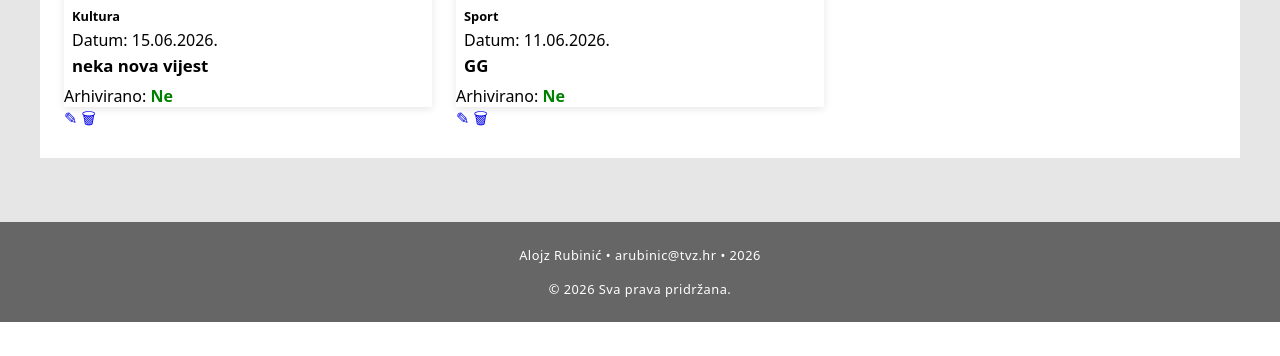
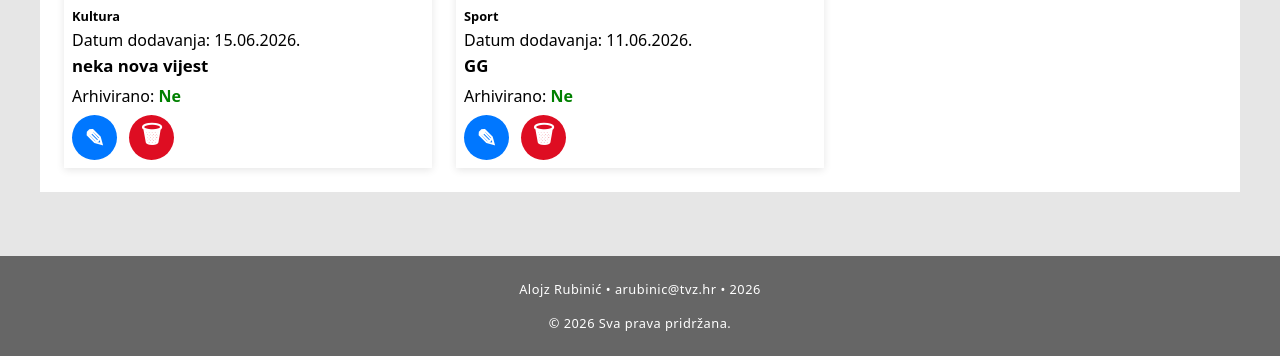
Before and after one commit to Rubinich/pwa_projekt_2026, a PHP site: page /administracija.php in a window 1280 px wide. Shown: the part 496-852 px from the top of the page. Before the commit the page ends 818 px from the top, so only its background shows below. Run offline with PHP 8.4, Linux system fonts and the light colour scheme; data comes from the database, SQL or seed files in the repository; both versions use the stored data as it was after the commit; data that the repository does not hold is empty.

Commit message:
administracija dizajn dodan + export baze

```diff
--- a/administracija.php
+++ b/administracija.php
@@ -164,12 +164,8 @@ $news = $conn->query($select_query)->fetchAll(PDO::FETCH_ASSOC);
                                     <img src="<?= IMAGES . htmlspecialchars($row['slika']) ?>" alt="<?= htmlspecialchars($row['naslov']) ?>">
                                 </div>
                                 <div class="card-content">
-                                    <span class="card-category <?= $row ?>">
-                                        <?= htmlspecialchars($row['kategorija_naziv']) ?>
-                                    </span>
-                                    <span class="card-date">
-                                        Datum: <?= date('d.m.Y.', strtotime($row['datum'])) ?>
-                                    </span>
+                                    <span class="card-category"><?= htmlspecialchars($row['kategorija_naziv']) ?></span>
+                                    <span class="card-date">Datum dodavanja: <?= date('d.m.Y.', strtotime($row['datum'])) ?></span>
                                     <h3 class="card-heading"><?= htmlspecialchars($row['naslov']) ?></h3>
                                 </div>
                                 <div class="card-archive-status">
@@ -180,13 +176,11 @@ $news = $conn->query($select_query)->fetchAll(PDO::FETCH_ASSOC);
                                         <span class="green">Ne</span>
                                     <?php endif; ?>
                                 </div>
+                                <div class="admin-actions">
+                                    <a href="administracija.php?update=<?= $row['id'] ?>">&#9998;</a>
+                                    <a href="administracija.php?delete=<?= $row['id'] ?>">&#128465;</a>
+                                </div>
                             </article>
-
-                            <div class="admin-actions">
-                                <a href="administracija.php?update=<?= $row['id'] ?>">&#9998;</a>
-                                <a href="administracija.php?delete=<?= $row['id'] ?>">&#128465;</a>
-                            </div>
-
                         </div>
                     <?php endforeach; ?>
                 </div>
--- a/assets/style.css
+++ b/assets/style.css
@@ -1,5 +1,6 @@
 :root{
     --clr-red: hsl(354, 89%, 46%);
+    --clr-darker-red: hsl(354, 89%, 36%);
     --clr-orange: hsl(27, 100%, 50%);
     --clr-dark-grey: hsl(0, 0%, 40%);
     --clr-darker-grey: hsl(0, 0%, 30%);
@@ -264,6 +265,55 @@ span{
                 line-height: 1.3;
             }
         }
+
+        .card-archive-status{
+            padding-inline: 0.5rem;
+        }
+
+        .admin-actions{
+            display: flex;
+            gap: 0.75rem;
+            padding: 0.5rem;
+            color: white;
+
+            & a{
+                display: inline-flex;
+                justify-content: center;
+                align-items: center;
+                color: var(--clr-pure-white);
+                font-weight: 600;
+                font-size: 1.5rem;
+                border-radius: 50%;
+                text-decoration: none;
+                width: 45px;
+                height: 45px;
+                transition: all 0.3s;
+            }
+            & > a:first-child{
+                background-color: var(--clr-blue);
+
+                &:hover{
+                    background-color: var(--clr-darker-blue);
+                }
+            }
+            & > a:nth-child(2){
+                background-color: var(--clr-red);
+
+                &:hover{
+                    background-color: var(--clr-darker-red);
+                }
+            }
+        }
+}
+
+.admin-card-wrapper {
+    .news-card:hover {
+        transform: none;
+
+        .card-image img {
+            transform: scale(1);
+        }
+    }
 }
 /* INDEX-PRIKAZ-VIJESTI - KRAJ */
 
```
Also changed, not shown: portal.sql (added, +114 -0 lines).
